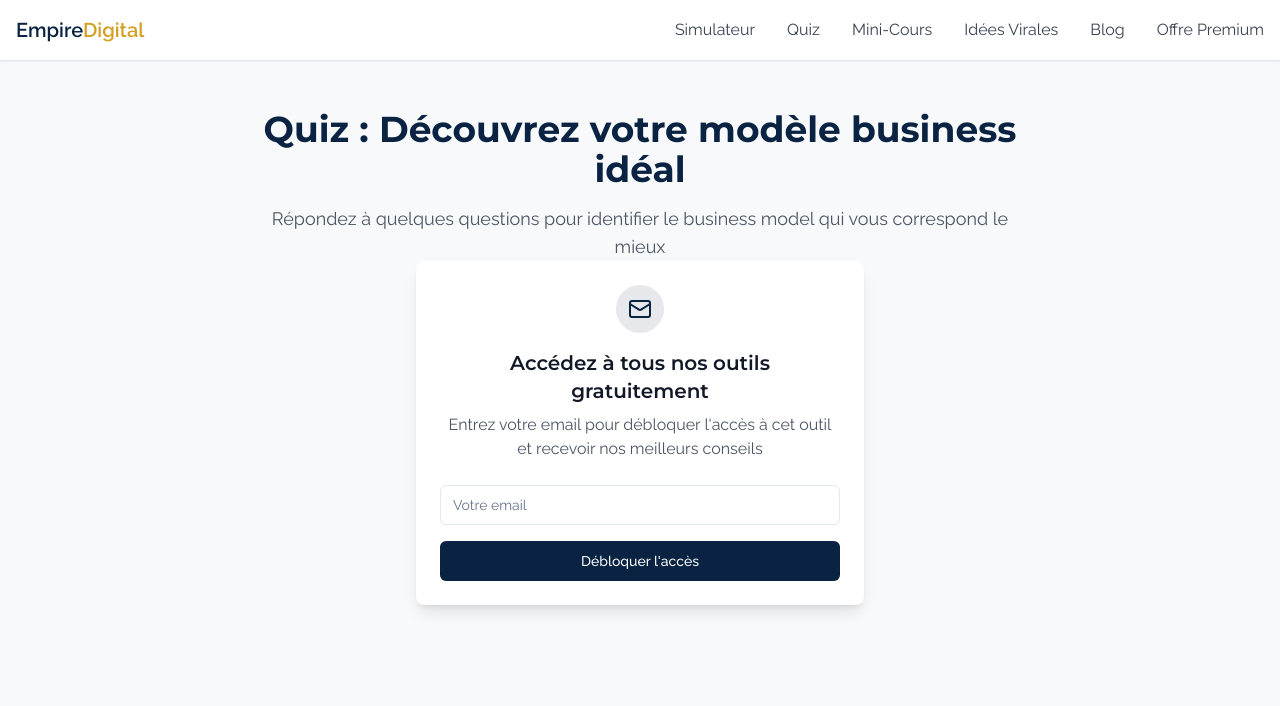
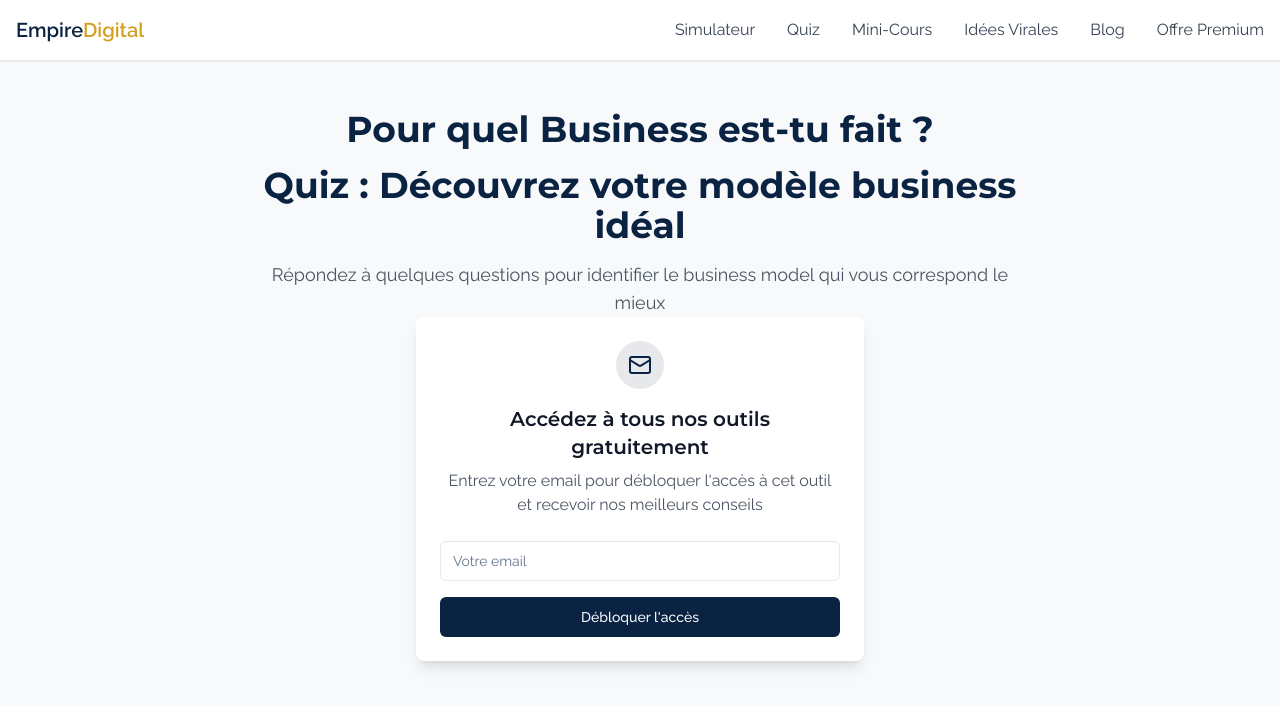
Before and after one commit to loic66600/the-digital-empire, a React (Vite) app: page /quiz in a window 1280 px wide. Shown: the top 706 px of the page. Built offline with nearby package versions, Linux system fonts and the light colour scheme.

Commit message:
Add quiz title
Add a title to the quiz page.

```diff
--- a/src/pages/Quiz.tsx
+++ b/src/pages/Quiz.tsx
@@ -87,9 +87,12 @@ const Quiz = () => {
         <div className="max-w-3xl mx-auto">
           {!showContent ? (
             <div className="text-center mb-10">
-              <h1 className="text-3xl md:text-4xl font-bold mb-4 text-custom-blue">
+              <h1 className="text-4xl font-bold mb-4 text-custom-blue">
+                Pour quel Business est-tu fait ?
+              </h1>
+              <h2 className="text-3xl md:text-4xl font-bold mb-4 text-custom-blue">
                 Quiz : Découvrez votre modèle business idéal
-              </h1>
+              </h2>
               <p className="text-lg text-gray-600">
                 Répondez à quelques questions pour identifier le business model qui vous correspond le mieux
               </p>
```
